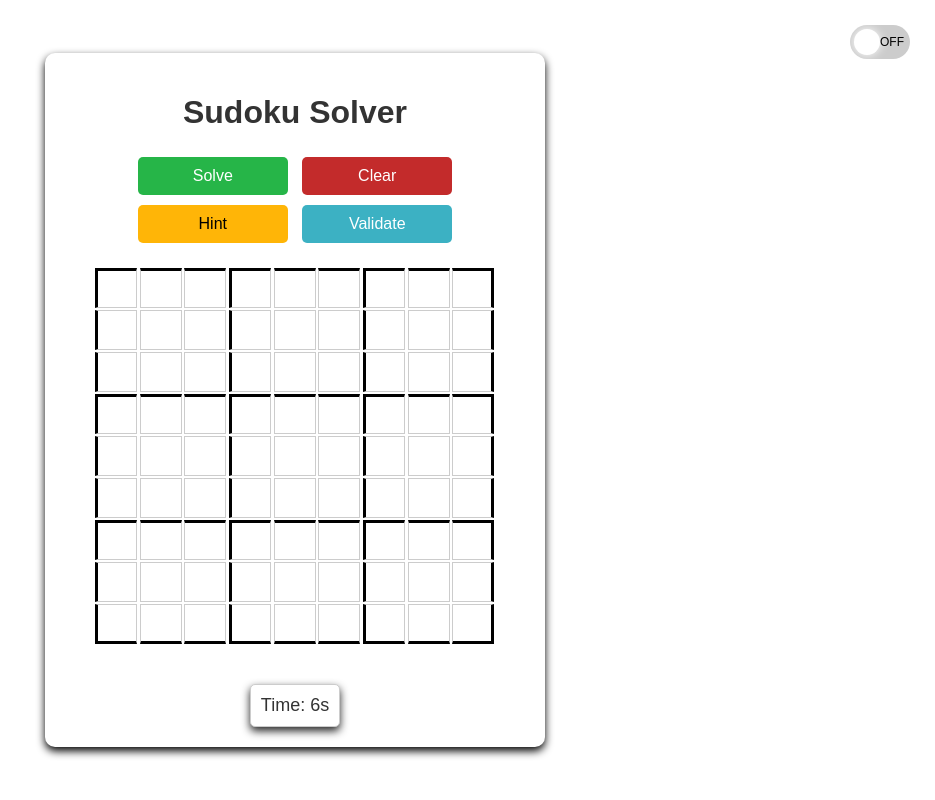
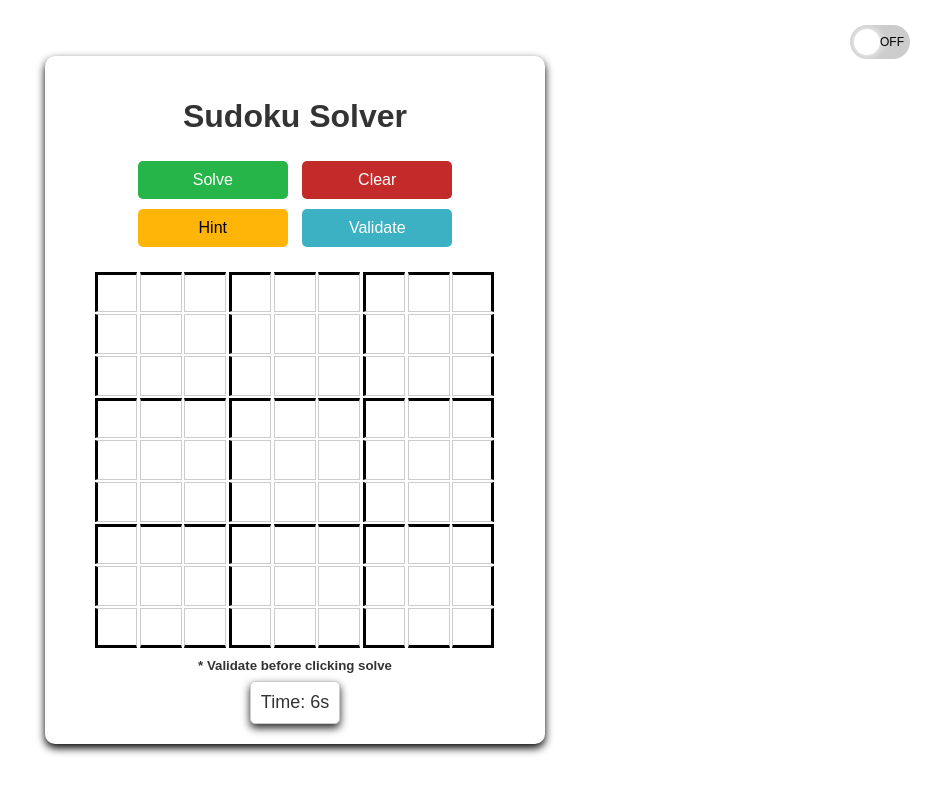
Before and after one commit to chandan1027/CodeSprint, a Flask app: page / in a window 1280 px wide. Shown: the whole page, without its empty margins (345-1280 px from the left). Run offline with Flask 3, Linux system fonts and the light colour scheme.

Commit message:
Update index.html

```diff
--- a/templates/index.html
+++ b/templates/index.html
@@ -31,6 +31,7 @@
       <div class="board" id="sudoku-board">
         <!-- Sudoku board will be generated here -->
       </div>
+      <h5>* Validate before clicking solve</h5>
       <div id="time">Time: 0s</div>
     </div>
     <script src="{{ url_for('static', filename='script.js') }}"></script>
```
